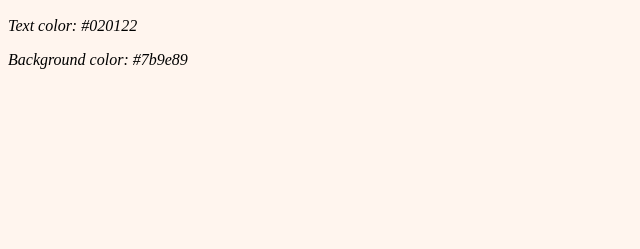
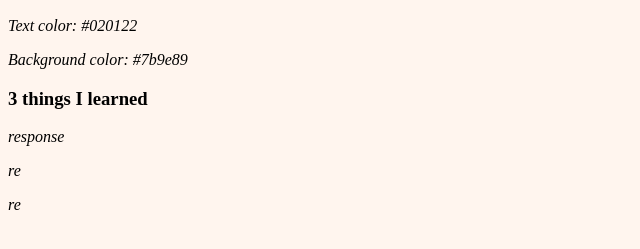
Before and after one commit to lalalalalamala/lalalalalamala.github.io, a plain HTML site: page class5demo.html in a window 1280 px wide. Shown: the part 77-326 px from the top of the page, without its empty margins (0-640 px from the left). Drawn offline with Linux system fonts and the light colour scheme.

Commit message:
Refactor HTML structure in class5demo.html

```diff
--- a/class5demo.html
+++ b/class5demo.html
@@ -13,5 +13,11 @@
             <p><i>Text color: #020122</i></p>
             <p><i>Background color: #7b9e89</i></p>
         </div>
+        <div id="parent">
+            <h3>3 things I learned</h3>
+            <p>response</p>
+            <p>re</p>
+            <p>re</p>
+        </div>
     </body>
 </html>
```
Lines whose indentation alone changed are shown as unchanged.
